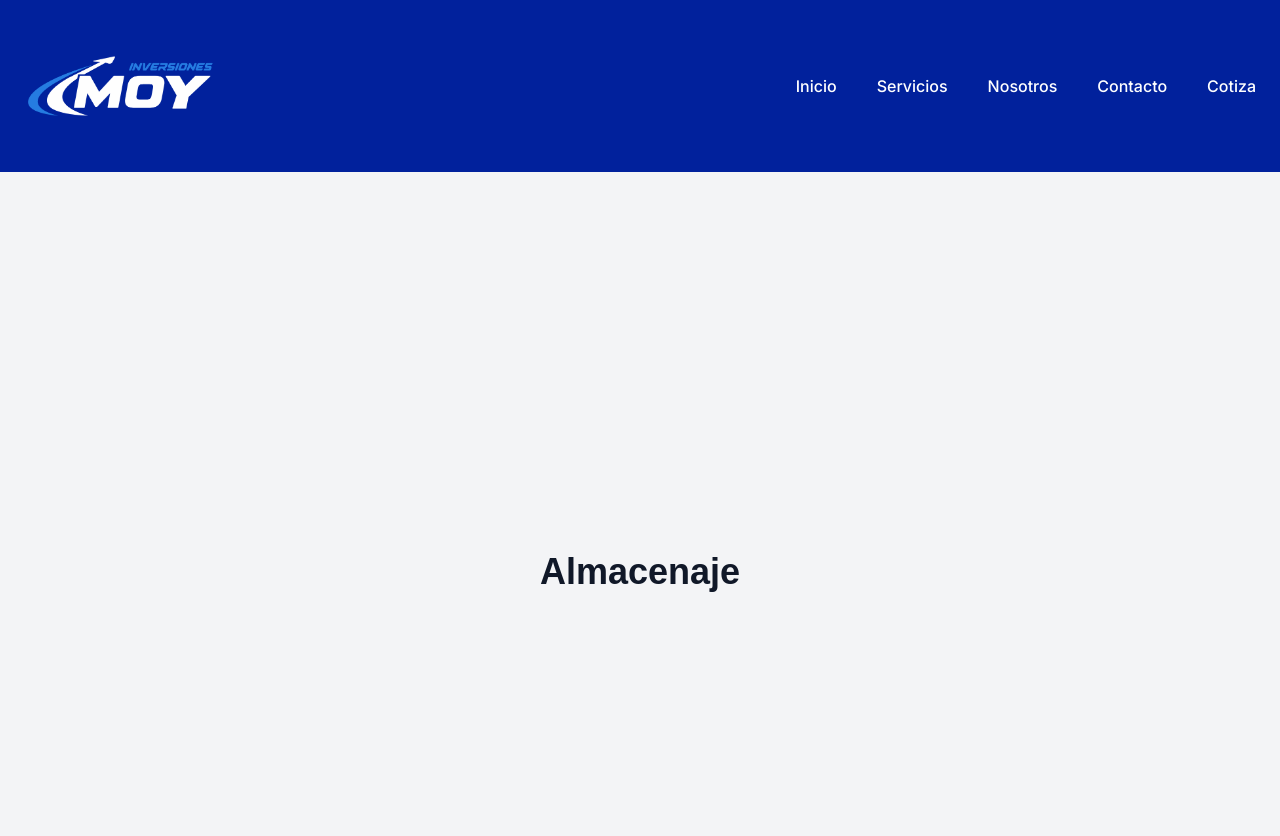
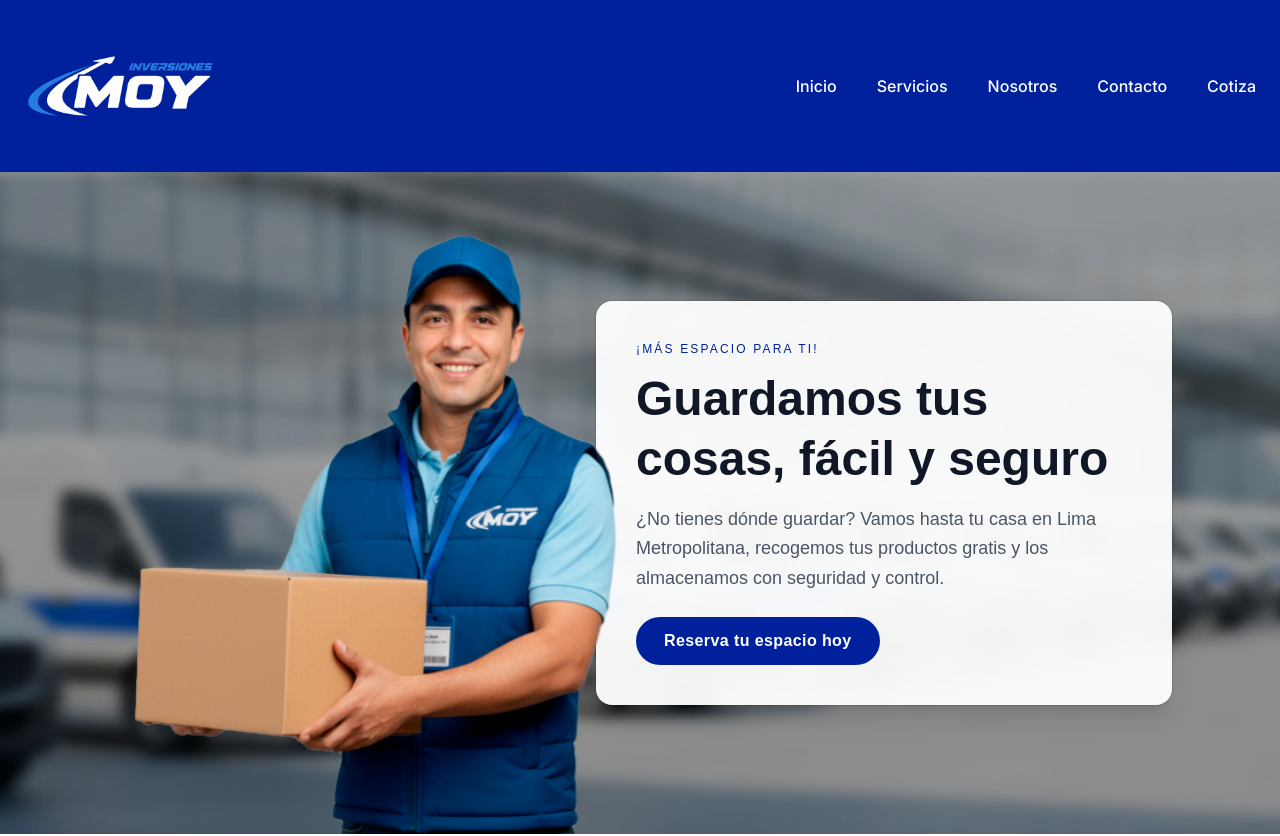
Before and after one commit to yofrelopez/inversiones-moy, a Next.js app: page /servicios/almacenaje in a window 1280 px wide. Shown: the top 836 px of the page. Built offline with nearby package versions, Linux system fonts and the light colour scheme.

Commit message:
almacenaje Hero

```diff
--- /dev/null
+++ b/components/servicios/almacenaje/Hero.tsx
@@ -0,0 +1,91 @@
+// components/servicios/almacenaje/Hero.tsx
+"use client";
+
+import Image from "next/image";
+import Link from "next/link";
+
+export default function HeroAlmacenaje() {
+  return (
+    <section className="relative w-full overflow-hidden md:h-[662px]">
+      {/* Fondo */}
+      <Image
+        src="/images/services/almacenaje/hero-bg.jpg"
+        alt=""
+        fill
+        priority
+        className="absolute inset-0 -z-10 object-cover"
+      />
+      <div className="absolute inset-0 -z-10 bg-black/35" />
+
+      {/* Contenedor principal */}
+      <div className="relative mx-auto h-full max-w-7xl px-6 pt-10 md:py-12">
+        {/* IMG REPARTIDOR — DESKTOP/TABLET: izquierda, pegado a la base y superpuesto al panel */}
+        <div className="pointer-events-none select-none hidden md:block md:absolute md:bottom-0 md:left-4 lg:left-20 xl:left-30 md:z-20">
+          <Image
+            src="/images/services/almacenaje/repartidor.png"
+            alt="Repartidor con caja"
+            width={520}
+            height={520}
+            priority
+            className="
+              /* tamaños progresivos */
+              md:w-[380px]      /* ≈380px */
+              lg:w-[480px] /* límite intermedio */
+              xl:w-[520px] /* máximo 520px */
+              h-auto
+            "
+          />
+        </div>
+
+        {/* Layout: en móvil 1 columna; desde md reservamos la izquierda para la imagen */}
+        <div className="grid w-full gap-8 md:h-full md:[grid-template-columns:280px_1fr] lg:[grid-template-columns:440px_1fr] xl:[grid-template-columns:540px_1fr]">
+          {/* Espaciador solo en md+ para dejar el área del repartidor a la izquierda */}
+          <div className="hidden md:block" />
+
+          {/* Panel blanco (derecha en md+, arriba en móvil) */}
+          <div className="self-center">
+            <div className="relative max-w-xl rounded-2xl bg-white/95 p-6 md:p-8 lg:p-10 shadow-xl ring-1 ring-black/10 backdrop-blur md:z-10">
+              <p className="text-xs tracking-[0.18em] uppercase text-moyblue">
+                ¡Más espacio para ti!
+              </p>
+              {/* Título: fijo en base/sm/md; crece recién en lg */}
+              <h1 className="mt-3 text-3xl lg:text-5xl font-extrabold leading-tight text-gray-900">
+                Guardamos tus cosas, fácil y seguro
+              </h1>
+              <p className="mt-4 text-base md:text-lg leading-relaxed text-gray-600">
+                ¿No tienes dónde guardar? Vamos hasta tu casa en Lima Metropolitana, recogemos tus
+                productos gratis y los almacenamos con seguridad y control.
+              </p>
+
+              <Link
+                href="/contacto"
+                className="mt-6 inline-flex items-center justify-center rounded-full bg-moyblue px-7 py-3 font-semibold tracking-wide text-white transition hover:bg-moyblue-90"
+              >
+                Reserva tu espacio hoy
+              </Link>
+            </div>
+
+            {/* IMG REPARTIDOR — MÓVIL: debajo, 1 columna, levemente superpuesto al panel (no adentro) */}
+            <div className="md:hidden relative">
+              {/* overlap suave: subimos la imagen un poco */}
+              <div className="-mt-6 pl-1">
+                <Image
+                  src="/images/services/almacenaje/repartidor.png"
+                  alt="Repartidor con caja"
+                  width={420}
+                  height={420}
+                  priority
+                  className="
+                    w-84    /* base ≈336px */
+                    sm:w-[440px] /* ≥640px */
+                    h-auto
+                  "
+                />
+              </div>
+            </div>
+          </div>
+        </div>
+      </div>
+    </section>
+  );
+}
--- a/src/app/servicios/almacenaje/page.tsx
+++ b/src/app/servicios/almacenaje/page.tsx
@@ -1,9 +1,10 @@
+import HeroAlmacenaje from "../../../../components/servicios/almacenaje/Hero";
 
 // crea una página básica
 export default function AlmacenajePage() {
     return (
-        <div className="min-h-screen flex items-center justify-center bg-gray-100">
-            <h1 className="text-4xl font-bold text-gray-900">Almacenaje</h1>
-        </div>
+        <>
+        <HeroAlmacenaje />
+        </>
     );
 }
```
Also changed, not shown: public/images/services/almacenaje/hero-bg.jpg (added), public/images/services/almacenaje/repartidor.png (added).
